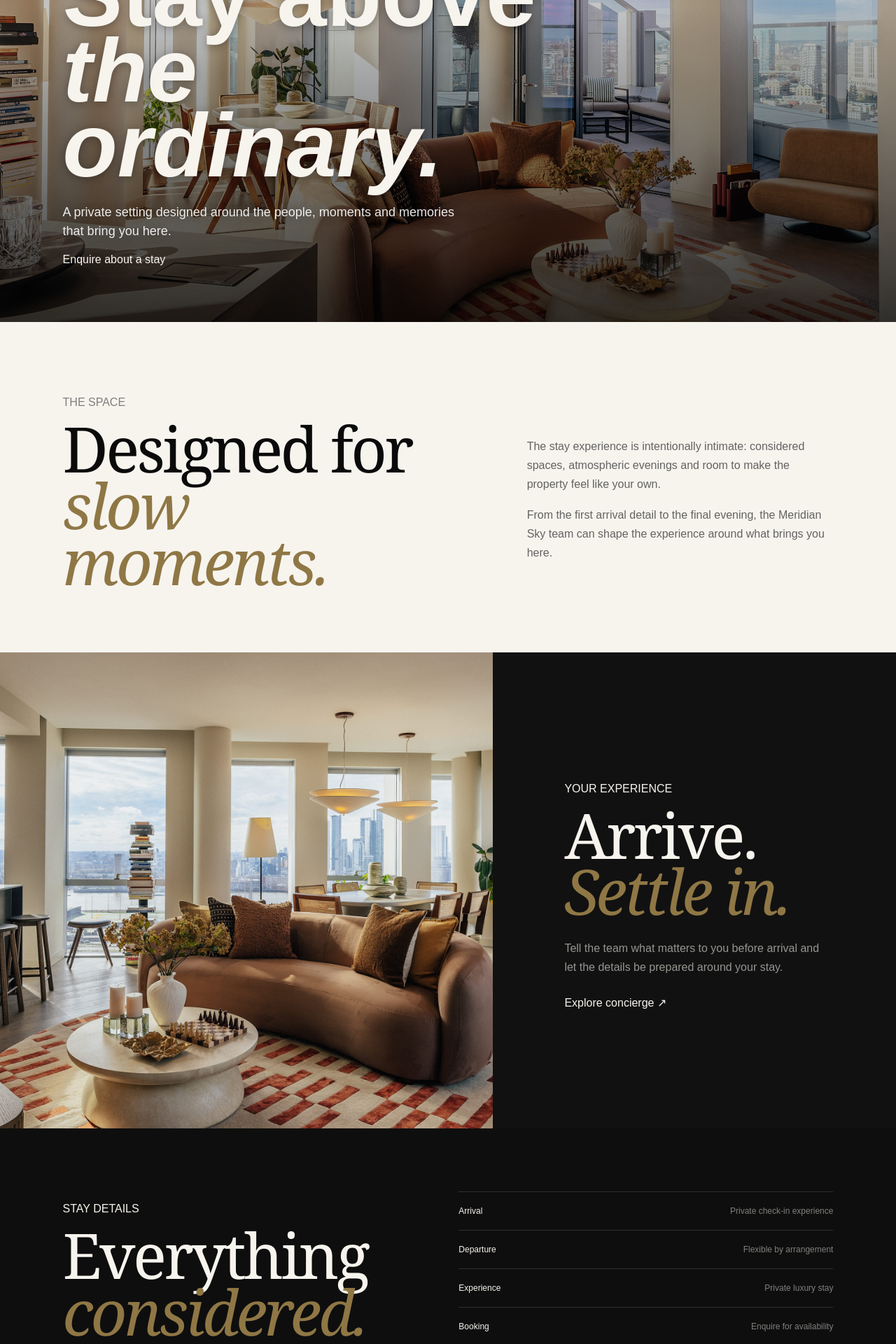
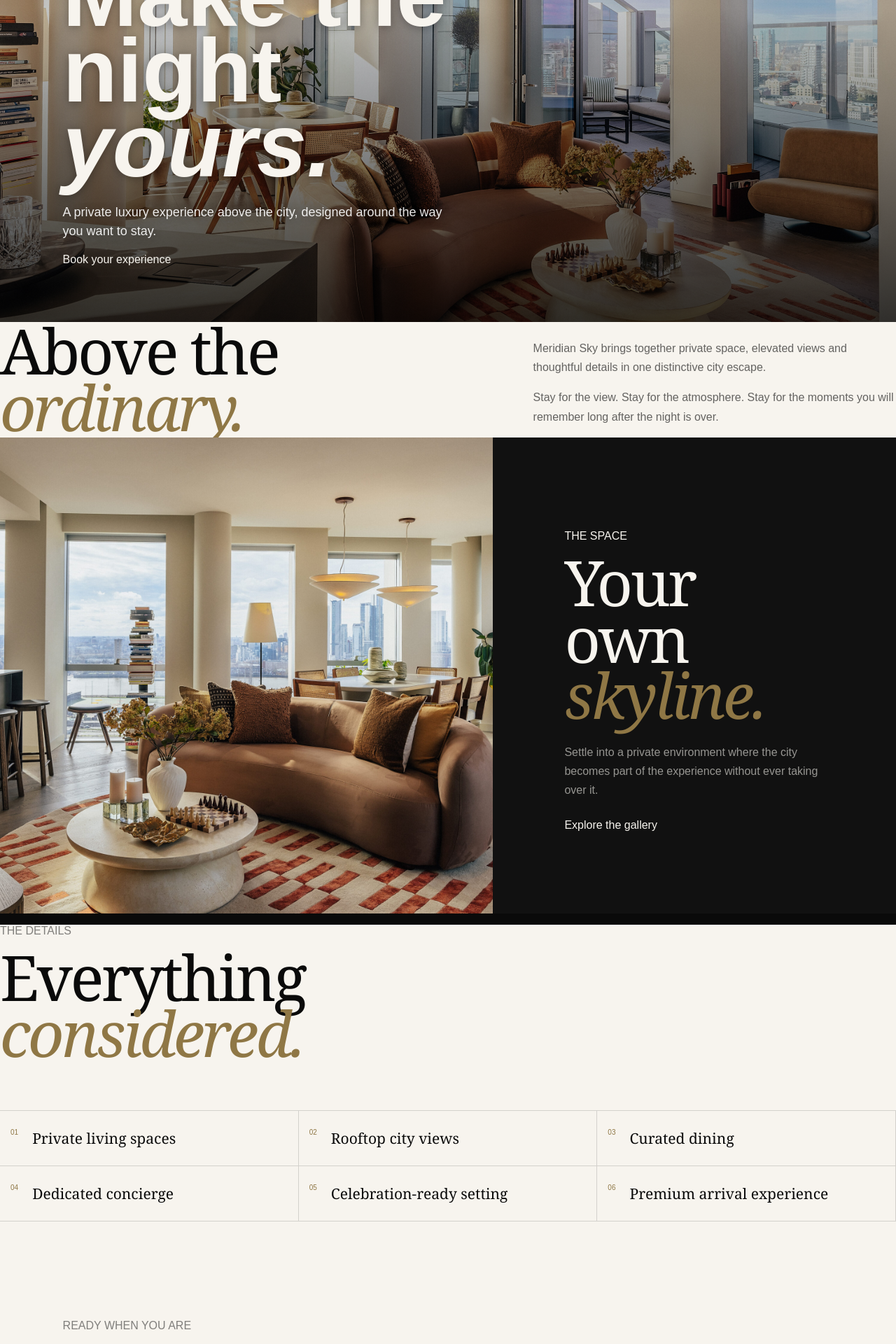
Before and after one commit to novacoreng/MeridenSky, a Next.js app: page /stay in a window 1280 px wide. Shown: the part 340-2260 px from the top of the page at 70% size. Built offline with nearby package versions, Linux system fonts and the light colour scheme.

Commit message:
feat: add connected static stay page

```diff
--- a/src/app/stay/page.tsx
+++ b/src/app/stay/page.tsx
@@ -4,28 +4,37 @@ import SiteHeader from "@/components/SiteHeader";
 import SiteFooter from "@/components/SiteFooter";
 import "../section.css";
 
-const details = [
-  ["Arrival", "Private check-in experience"],
-  ["Departure", "Flexible by arrangement"],
-  ["Experience", "Private luxury stay"],
-  ["Booking", "Enquire for availability"],
-];
-
-const amenities = ["Private setting", "City-facing atmosphere", "Concierge planning", "Celebration-ready", "Dining arrangements", "Flexible experiences"];
+const amenities = ["Private living spaces", "Rooftop city views", "Curated dining", "Dedicated concierge", "Celebration-ready setting", "Premium arrival experience"];
 
 export default function StayPage() {
-  return <main className="subPage stayPage">
+  return <main className="subPage">
     <SiteHeader />
     <section className="stayHero">
-      <Image src="/images/01.jpg" alt="Meridian Sky interior" fill priority sizes="100vw" className="stayHeroImage" />
+      <Image src="/images/01.jpg" alt="Meridian Sky private interior" fill priority className="stayHeroImage" sizes="100vw" />
       <div className="stayHeroShade" />
-      <div className="stayHeroCopy"><p className="eyebrow">STAY AT MERIDIAN SKY</p><h1>Stay above<br /><em>the ordinary.</em></h1><p>A private setting designed around the people, moments and memories that bring you here.</p><Link className="button primary" href="/book">Enquire about a stay</Link></div>
+      <div className="stayHeroCopy">
+        <p className="eyebrow">PRIVATE STAY</p>
+        <h1>Make the night<br /><em>yours.</em></h1>
+        <p>A private luxury experience above the city, designed around the way you want to stay.</p>
+        <Link className="button primary" href="/book">Book your experience</Link>
+      </div>
     </section>
-    <section className="stayIntro content"><p className="eyebrow">THE SPACE</p><div className="stayIntroGrid"><h2>Designed for<br /><em>slow moments.</em></h2><div><p>The stay experience is intentionally intimate: considered spaces, atmospheric evenings and room to make the property feel like your own.</p><p>From the first arrival detail to the final evening, the Meridian Sky team can shape the experience around what brings you here.</p></div></div></section>
-    <section className="stayFeature"><div className="stayFeatureImage"><Image src="/images/02.jpg" alt="Meridian Sky living space" fill sizes="(max-width: 800px) 100vw, 55vw" /></div><div className="stayFeatureCopy"><p className="eyebrow">YOUR EXPERIENCE</p><h2>Arrive.<br /><em>Settle in.</em></h2><p>Tell the team what matters to you before arrival and let the details be prepared around your stay.</p><Link className="textLink" href="/concierge">Explore concierge ↗</Link></div></section>
-    <section className="content stayDetails"><div className="sectionSplit"><div><p className="eyebrow">STAY DETAILS</p><h2>Everything<br /><em>considered.</em></h2></div><div className="metaList">{details.map(([a,b])=><div className="metaRow" key={a}><span>{a}</span><span>{b}</span></div>)}</div></div></section>
-    <section className="amenitiesSection"><div className="content"><p className="eyebrow">THE MERIDIAN STANDARD</p><h2>Make the space<br /><em>your own.</em></h2><div className="amenitiesGrid">{amenities.map((item,index)=><div className="amenity" key={item}><span>0{index+1}</span><strong>{item}</strong></div>)}</div></div></section>
-    <section className="pageCta"><p className="eyebrow">PLAN YOUR STAY</p><h2>Make it<br /><em>yours.</em></h2><p>Availability, dates and stay arrangements are confirmed directly with the Meridian Sky team.</p><Link className="button primary" href="/book">Start your enquiry</Link></section>
+    <section className="section stayIntro">
+      <div className="stayIntroGrid">
+        <h2>Above the<br /><em>ordinary.</em></h2>
+        <div><p>Meridian Sky brings together private space, elevated views and thoughtful details in one distinctive city escape.</p><p>Stay for the view. Stay for the atmosphere. Stay for the moments you will remember long after the night is over.</p></div>
+      </div>
+    </section>
+    <section className="stayFeature">
+      <div className="stayFeatureImage"><Image src="/images/02.jpg" alt="Meridian Sky living space" fill sizes="(max-width: 700px) 100vw, 55vw" /></div>
+      <div className="stayFeatureCopy"><p className="eyebrow">THE SPACE</p><h2>Your own<br /><em>skyline.</em></h2><p>Settle into a private environment where the city becomes part of the experience without ever taking over it.</p><Link className="textLink" href="/gallery">Explore the gallery</Link></div>
+    </section>
+    <section className="section amenitiesSection">
+      <p className="eyebrow">THE DETAILS</p>
+      <h2>Everything<br /><em>considered.</em></h2>
+      <div className="amenitiesGrid">{amenities.map((item, index) => <div className="amenity" key={item}><span>{String(index + 1).padStart(2, "0")}</span><strong>{item}</strong></div>)}</div>
+    </section>
+    <section className="pageCta"><p className="eyebrow">READY WHEN YOU ARE</p><h2>Come up.<br /><em>Stay awhile.</em></h2><p>Choose your preferred booking platform and continue to Meridian Sky.</p><Link className="button primary" href="/book">Book your experience</Link></section>
     <SiteFooter />
   </main>;
 }
```
